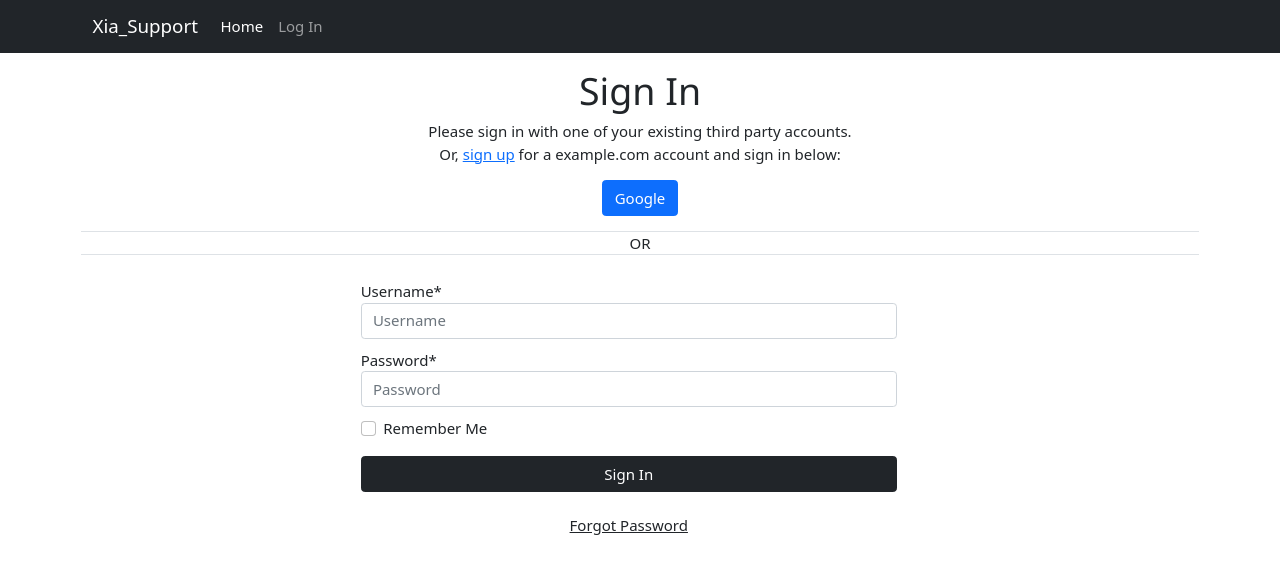
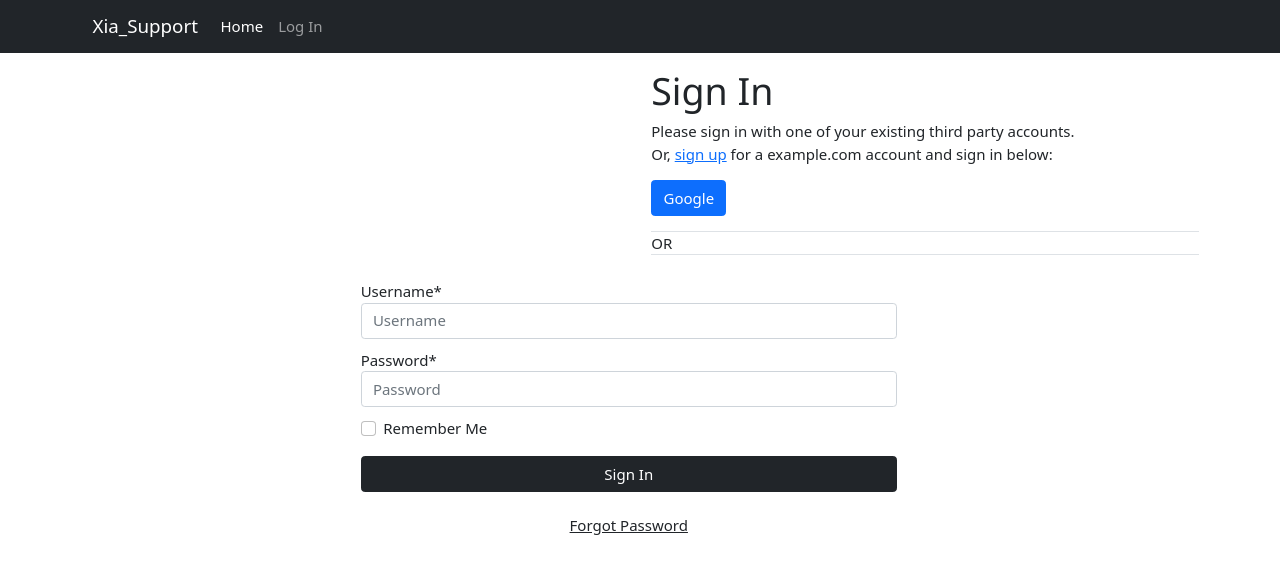
Before and after one commit to acarbonilla/ticketingSystem, a Django app: page /accounts/login/ in a window 1280 px wide. Shown: the top 581 px of the page. Run offline with Django 4.2, Linux system fonts and the light colour scheme; some libraries are stand-ins or nearby versions.

Commit message:
Ticketing System

```diff
--- a/templates/account/login.html
+++ b/templates/account/login.html
@@ -1,32 +1,30 @@
 {% extends "account/base.html" %}
-
 {% load i18n %}
 {% load account socialaccount %}
-
 {% load crispy_forms_filters %}
-
 {% block head_title %}{% trans "Sign In" %}{% endblock %}
 
 {% block content %}
 
-<div class="text-center">
-    <h1>{% trans "Sign In" %}</h1>
+<div class="container">
 
+    <div class="row">
+        <div class="col-sm-6">
+
+        </div>
+        <div class="col-sm-6">
+                <h1>Sign In</h1>
                 {% get_providers as socialaccount_providers %}
-
                 {% if socialaccount_providers %}
                 <p>{% blocktrans with site.name as site_name %}Please sign in with one
                     of your existing third party accounts.<br>Or, <a href="{{ signup_url }}">sign up</a>
                     for a {{ site_name }} account and sign in below:{% endblocktrans %}</p>
 
                 <div class="socialaccount_ballot">
-
                     <div class="socialaccount_providers">
                         {% include "socialaccount/snippets/provider_list.html" with process="login" %}
                     </div>
-
-        <div class="login-or border-top border-bottom my-3">{% trans 'OR' %}</div>
-
+                    <div class="login-or border-top border-bottom my-3">OR</div>
                 </div>
 
                 {% include "socialaccount/snippets/login_extra.html" %}
@@ -48,12 +46,14 @@
                         <div class="d-grid">
                             <button class="primaryAction mt-3 btn btn-dark" type="submit">Sign In</button>
                             <br>
-                <a class="button secondaryAction text-dark text-center" href="{% url 'account_reset_password' %}">
+                            <a class="button secondaryAction text-dark text-center"
+                               href="{% url 'account_reset_password' %}">
                                 Forgot Password</a>
                         </div>
                     </form>
                     <br/><br/>
-
+                </div>
+        </div>
     </div>
 </div>
 {% endblock %}
```
Lines whose indentation alone changed are shown as unchanged.
